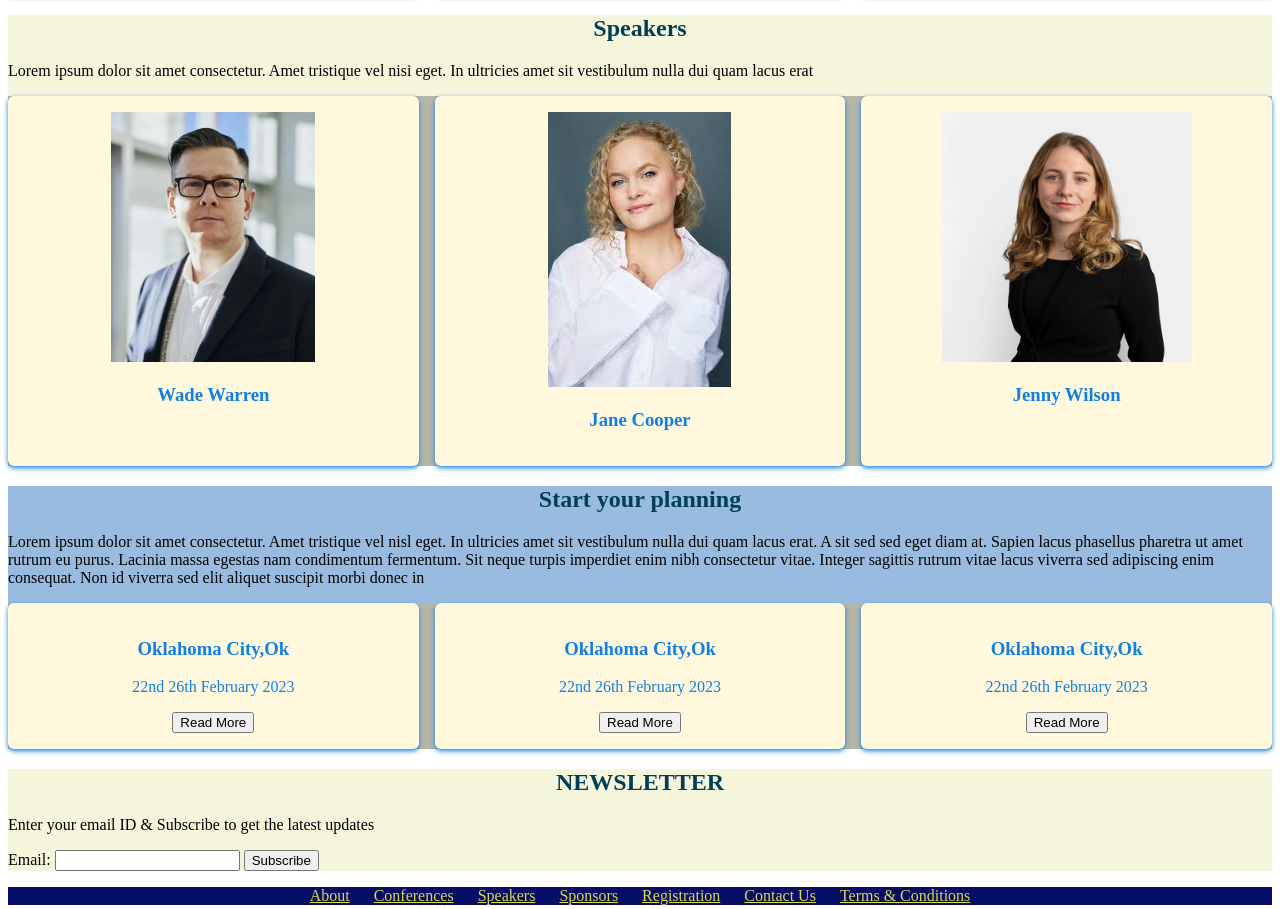
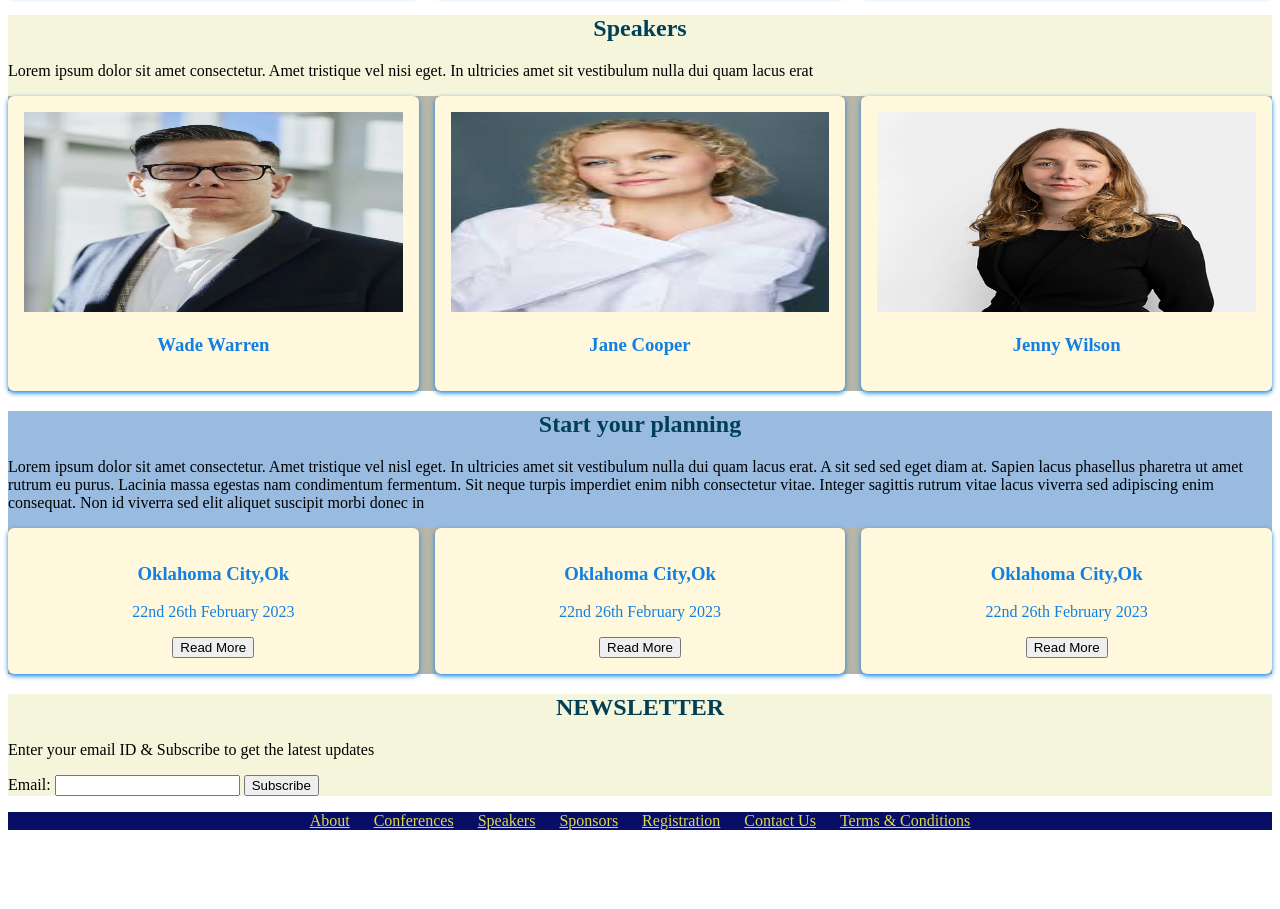
Before and after one commit to leo-geo-rge/Internship_Sample, a plain HTML site: page index.html in a window 1280 px wide. Shown: the part 1044-1953 px from the top of the page. After the commit the page ends 1890 px from the top, so only its background shows below. Drawn offline with Linux system fonts and the light colour scheme.

Commit message:
Update port.css

```diff
--- a/port.css
+++ b/port.css
@@ -91,8 +91,18 @@ background-color: rgb(8, 14, 101);
 }
 
 @media screen and (min-width: 780px) {
-.full-width-img {
-margin: auto;
-width: 90%;
+#card img{
+margin:0 auto;
+width: 100%;
+flex-direction: column;
+align-items: flex-end;
+justify-content: center;
 }
 }
+
+img {
+  max-width: 100%;
+  height: 200px;
+  width: 100px;
+  flex-direction: column;
+}
```
